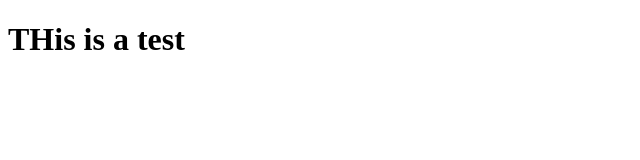
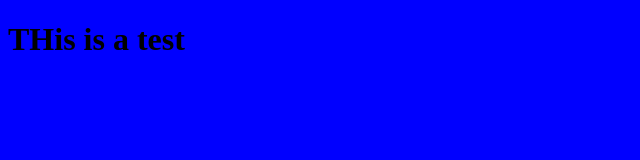
Before and after one commit to llcain/express-server, a website: page index.html in a window 1280 px wide. Shown: the whole page, without its empty margins (0-640 px from the left). Drawn offline with Linux system fonts and the light colour scheme.

Commit message:
Created styles file

```diff
--- a/index.html
+++ b/index.html
@@ -4,6 +4,7 @@
     <meta charset="UTF-8">
     <meta name="viewport" content="width=device-width, initial-scale=1.0">
     <title>Front-end Execution Test</title>
+    <link rel="stylesheet" href="styles.css">
 </head>
 <body>
     <h1>THis is a test</h1>
--- /dev/null
+++ b/styles.css
@@ -0,0 +1,3 @@
+body {
+     background-color: blue;
+}
```
